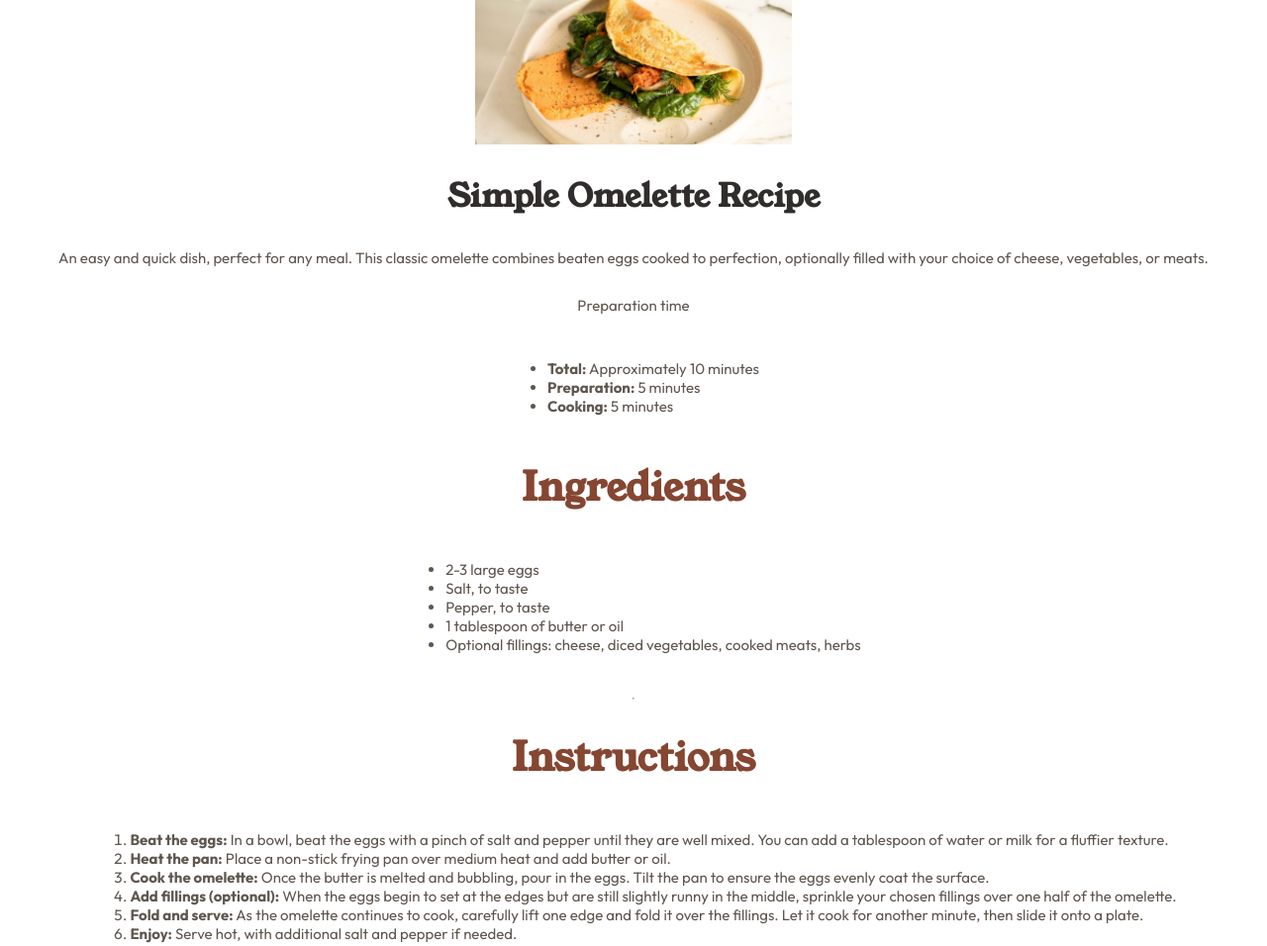
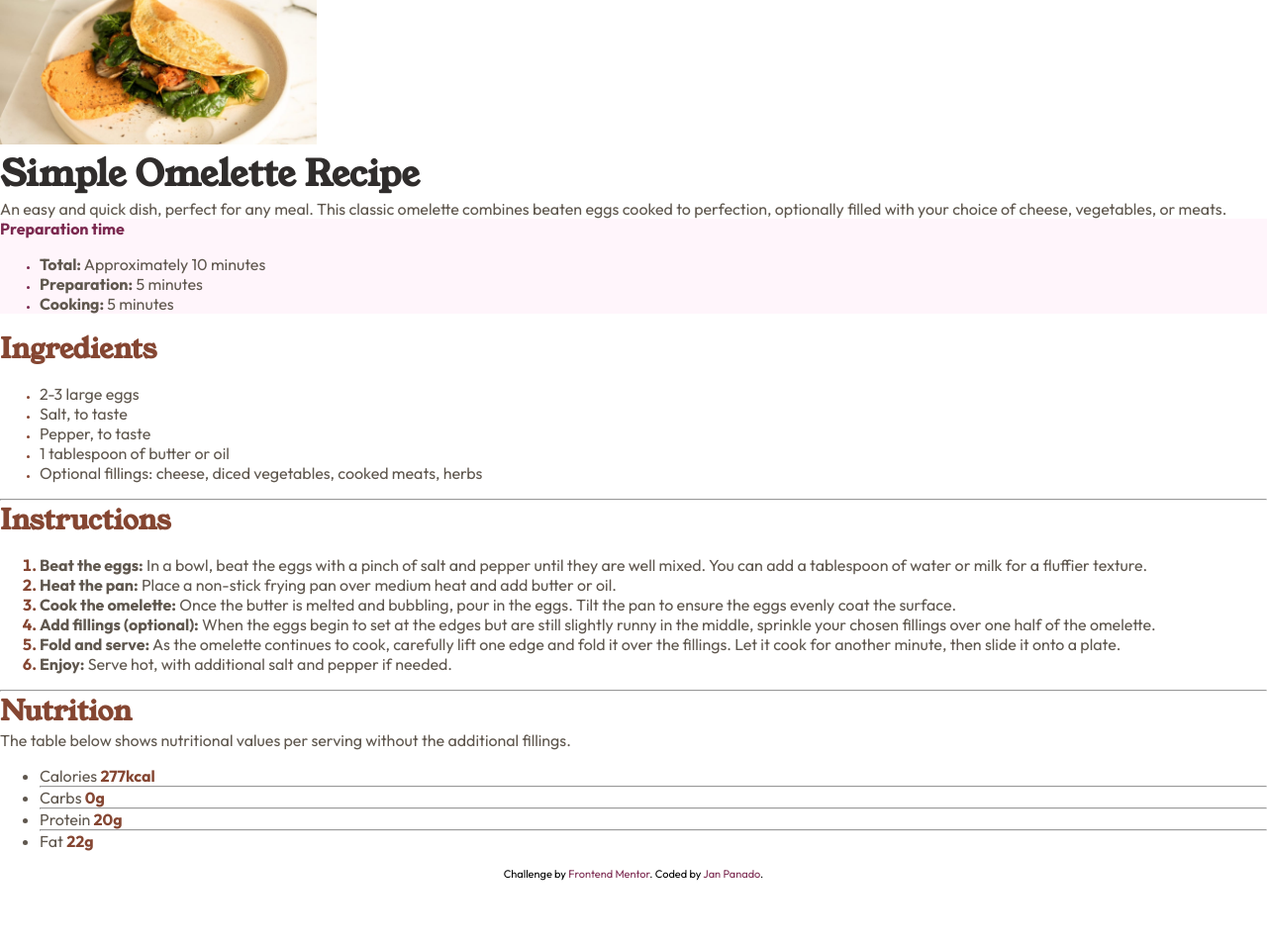
Before and after one commit to Negligence/recipe-page, a website: page index.html in a window 1280 px wide. Shown: the top 956 px of the page at 99% size. After the commit the page ends 890 px from the top, so only its background shows below. Drawn offline with Linux system fonts and the light colour scheme.

Commit message:
set heading font sizes removed heading redundant css wrapped and refactored html added section regions edited footer css edited footer html applied font-weights and colors

```diff
--- a/index.html
+++ b/index.html
@@ -17,6 +17,11 @@
   <!-- #region Main -->
   <main>
 
+    <article>
+
+      <!-- #region Hero -->
+      <section id="hero">
+
         <img src="./assets/images/image-omelette.jpeg" alt="A Simple Omelette" width="320">
 
         <h1>Simple Omelette Recipe</h1>
@@ -26,6 +31,8 @@
           to perfection, optionally filled with your choice of cheese, vegetables, or meats.
         </p>
 
+        <div>
+
           <strong>Preparation time</strong>
 
           <ul>
@@ -33,6 +40,14 @@
             <li><b>Preparation:</b> 5 minutes</li>
             <li><b>Cooking:</b> 5 minutes</li>
           </ul>
+
+        </div>
+
+      </section>
+      <!-- #endregion Hero -->
+
+      <!-- #region Ingredients -->
+      <section id="ingredients">
 
         <h2>Ingredients</h2>
 
@@ -44,7 +59,13 @@
           <li>Optional fillings: cheese, diced vegetables, cooked meats, herbs</li>
         </ul>
 
+      </section>
+      <!-- #endregion Ingredients -->
+
       <hr>
+
+      <!-- #region Instructions -->
+      <section id="instructions">
 
         <h2>Instructions</h2>
 
@@ -76,7 +97,13 @@
 
         </ol>
 
+      </section>
+      <!-- #endregion Instructions -->
+
       <hr>
+
+      <!-- #region Nutrition -->
+      <section id="nutrition">
 
         <h2>Nutrition</h2>
 
@@ -110,14 +137,19 @@
           </li>
         </ul>
 
+      </section>
+      <!-- #endregion Nutrition -->
+
+    </article>
+
 
   </main>
   <!-- #endregion Main -->
 
   <!-- #region Footer -->
   <footer class="attribution">
-    Challenge by <a href="https://www.frontendmentor.io?ref=challenge" target="_blank">Frontend Mentor</a>.
-    Coded by <a href="#">Your Name Here</a>.
+    Challenge by <a href="https://www.frontendmentor.io/challenges/recipe-page-KiTsR8QQKm/hub" target="_blank">Frontend Mentor</a>.
+    Coded by <a target="_blank" href="https://janpanado.com/">Jan Panado</a>.
   </footer>
   <!-- #endregion Footer -->
 </body>
--- a/source/sass/styles.scss
+++ b/source/sass/styles.scss
@@ -12,6 +12,7 @@ html {
 
   --nutmeg: hsl(14, 45%, 36%);
   --dark-raspberry: hsl(332, 51%, 32%);
+  --dark-raspberry-bg: hsl(322, 100%, 98%);
   --white: hsl(0, 0%, 100%);
   --rose-white: hsl(330, 100%, 98%);
   --eggshell: hsl(30, 54%, 90%);
@@ -36,52 +37,72 @@ body {
   display: inherit;
   height: inherit;
   font-family: var(--ff-body);
+  // line-height: 1em;
 
-  display: grid;
-  place-items: center;
-  gap: clamped(16px, 32px);
+  // display: grid;
+  // place-items: center;
+  // gap: clamped(16px, 32px);
 
-  main {
-    display: contents;
-  }
+  // main {
+  //   display: contents;
+  // }
 }
-h1 {color: var(--dark-charcoal);}
-h2,h3,h4,h5,h6 {
-  font: {
-    family: var(--ff-head);
-    weight: var(--fw-bold);
-    size: rem(40px);
-  }
+
+h1 {
+  font-size: rem(36px);
+  color: var(--dark-charcoal);
+}
+
+h2 {
+  font-size: rem(28px);
   color: var(--nutmeg);
 }
 
-p,ul,ol,strong,b a {
+p,ul,ol,strong,b, a {
   font: {
     family: var(--ff-body);
-    weight: var(--fw-reg);
-    size: rem(15px);
+    size: rem(16px);
   }
   color: var(--wenge-brown);
 }
 
-a {
-  text-decoration: none;
-  background-color: var(--main-bg-color);
+a {text-decoration: none;}
+
+ol, ul {list-style-position: outside;}
+
+#hero li::marker {
+  color: var(--dark-raspberry);
 }
+
+#ingredients li::marker,
+#instructions li::marker {
+  color: var(--nutmeg);
+}
+
+#hero li::marker,
+#ingredients li::marker {
+  font-size: rem(10px);
+}
+
+#instructions li::marker {
+  font-weight: var(--fw-bold);
+}
+
+#hero strong {color: var(--dark-raspberry);}
+#hero div {background-color: var(--dark-raspberry-bg);}
+
+#nutrition b {color: var(--nutmeg);}
 
 footer {
   font: {
-    family:var(--ff-sub);
+    family:var(--ff-body);
     size: rem(11px);
   }
-  position: static;
-  inset: auto 0 1rem;
   text-align: center;
-  z-index: -1;
 
   > a {
     font-size: rem(11px);
-    color: var(--luxury-bg-color);
+    color: var(--dark-raspberry);
   }
 }
 /* #endregion Defaults */
@@ -98,6 +119,5 @@ footer {
 /* #endregion Desktop Styling */
 
 /* #region Active states */
-.attribution { font-size: 11px; text-align: center; }
-.attribution a { color: hsl(228, 45%, 44%); }
+
 /* #endregion Active states */
```
Also changed, not shown: source/index.html (+34 -2 lines), assets/css/styles.css, source/assets/css/styles.css. Lines whose indentation alone changed are shown as unchanged.
